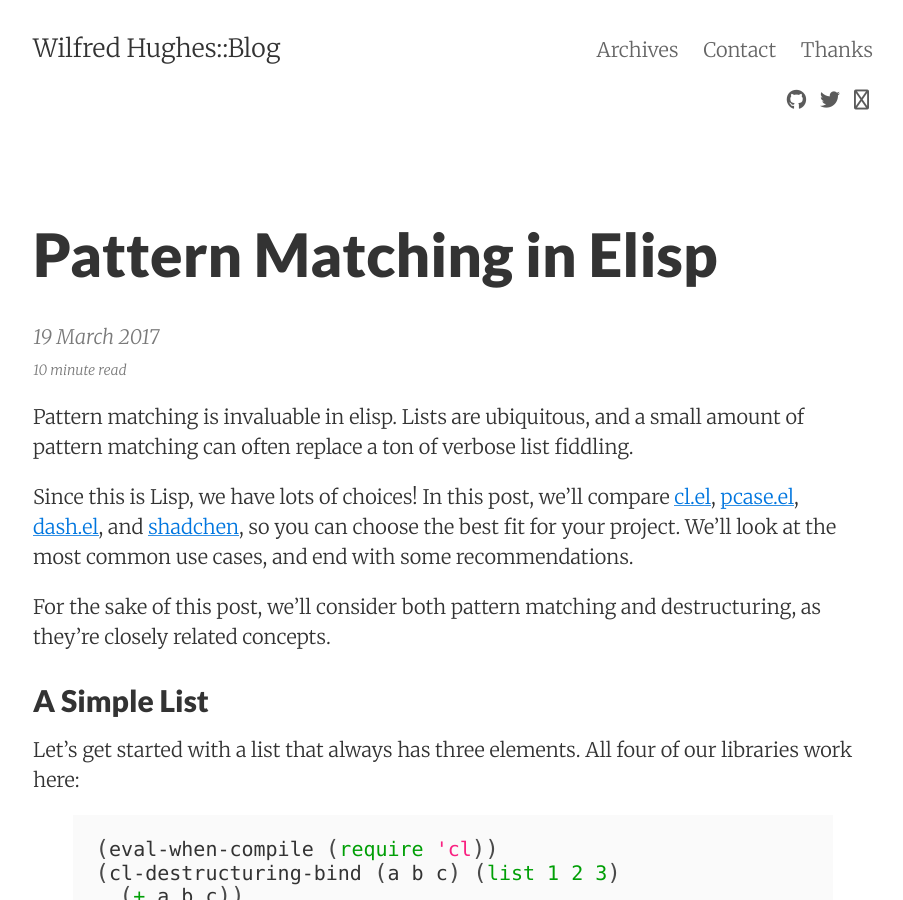
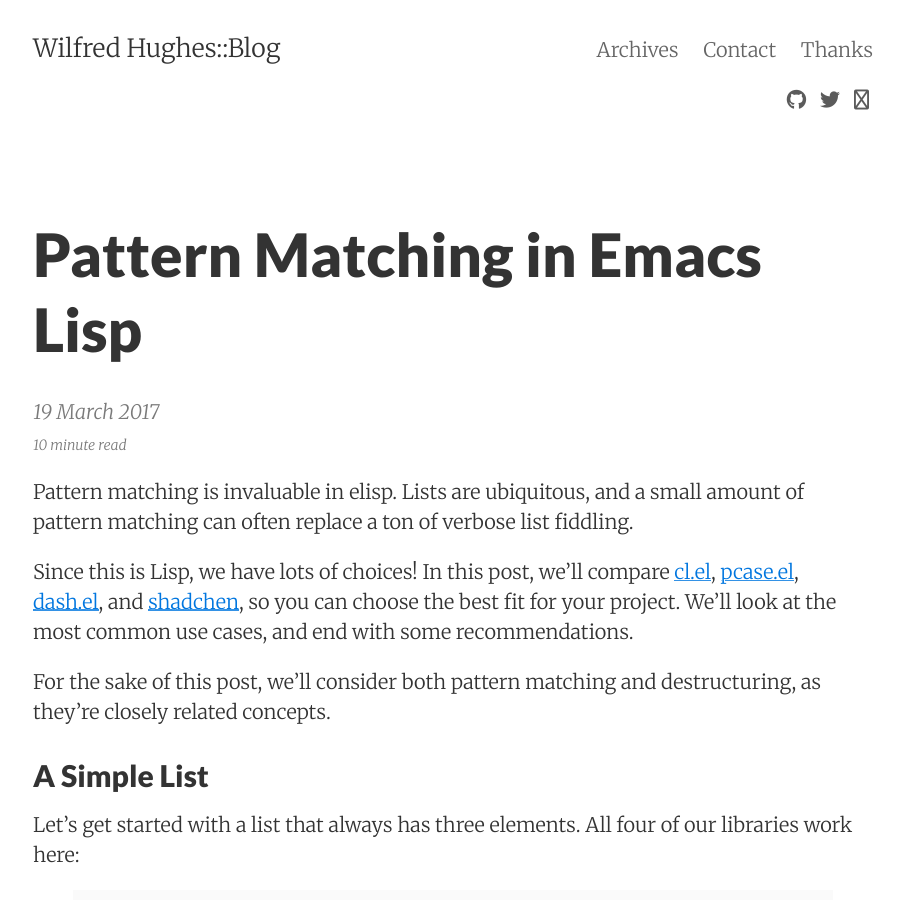
Before and after one commit to Wilfred/wilfred.github.com, a Jekyll site: the page built from _posts/2017-03-19-pattern-matching-in-emacs-lisp.markdown, in a window 1280 px wide and 900 px high. Shown: the whole window, without its empty margins (187-1090 px from the left). Built offline with Jekyll 4.4.1, drawn with Linux system fonts in a browser that asks for light colours; nearby versions of some CDN libraries.

Commit message:
Tweak title

```diff
--- a/_posts/2017-03-19-pattern-matching-in-elisp.markdown
+++ b/_posts/2017-03-19-pattern-matching-in-emacs-lisp.markdown
@@ -1,6 +1,6 @@
 ---
 layout: post
-title: "Pattern Matching in Elisp"
+title: "Pattern Matching in Emacs Lisp"
 ---
 
 Pattern matching is invaluable in elisp. Lists are ubiquitous, and a
```
